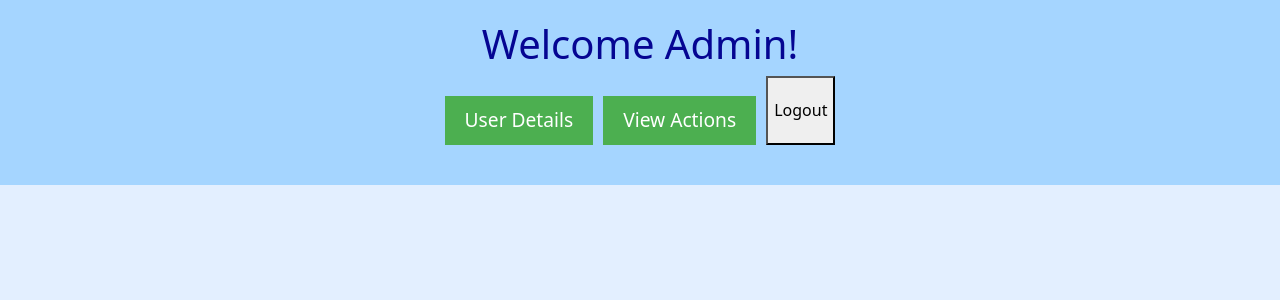
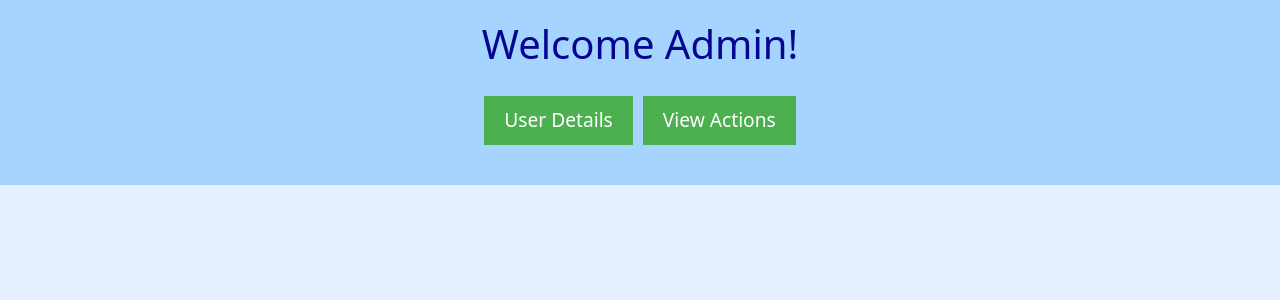
Before and after one commit to ShashithChirana/AAA-Application-Host, a React (Create React App) app in the folder AAA-ss/: page /admin in a window 1280 px wide. Shown: the top 300 px of the page. Built offline with nearby package versions, Linux system fonts and the light colour scheme.

Commit message:
26th commit

```diff
--- a/AAA-ss/src/Admin/Admin.jsx
+++ b/AAA-ss/src/Admin/Admin.jsx
@@ -6,14 +6,6 @@ const Admin = () => {
   const [actions, setActions] = useState([]);
   const [error, setError] = useState("");
   const token = localStorage.getItem("token"); // Retrieve the token from local storage
-
-  // Logout function to clear the token and reset the state
-  const handleLogout = () => {
-    localStorage.removeItem("token"); // Clear JWT from local storage
-    setUsers([]);
-    setActions([]);
-    setError("");
-  };
 
   // Fetch user details
   const fetchUserDetails = async () => {
@@ -71,9 +63,6 @@ const Admin = () => {
         <button className="view-actions-btn" onClick={fetchUserActions}>
           View Actions
         </button>
-        <button className="logout-btn" onClick={handleLogout}>
-          Logout
-        </button>
       </div>
 
       {error && <p className="error">{error}</p>}
```
